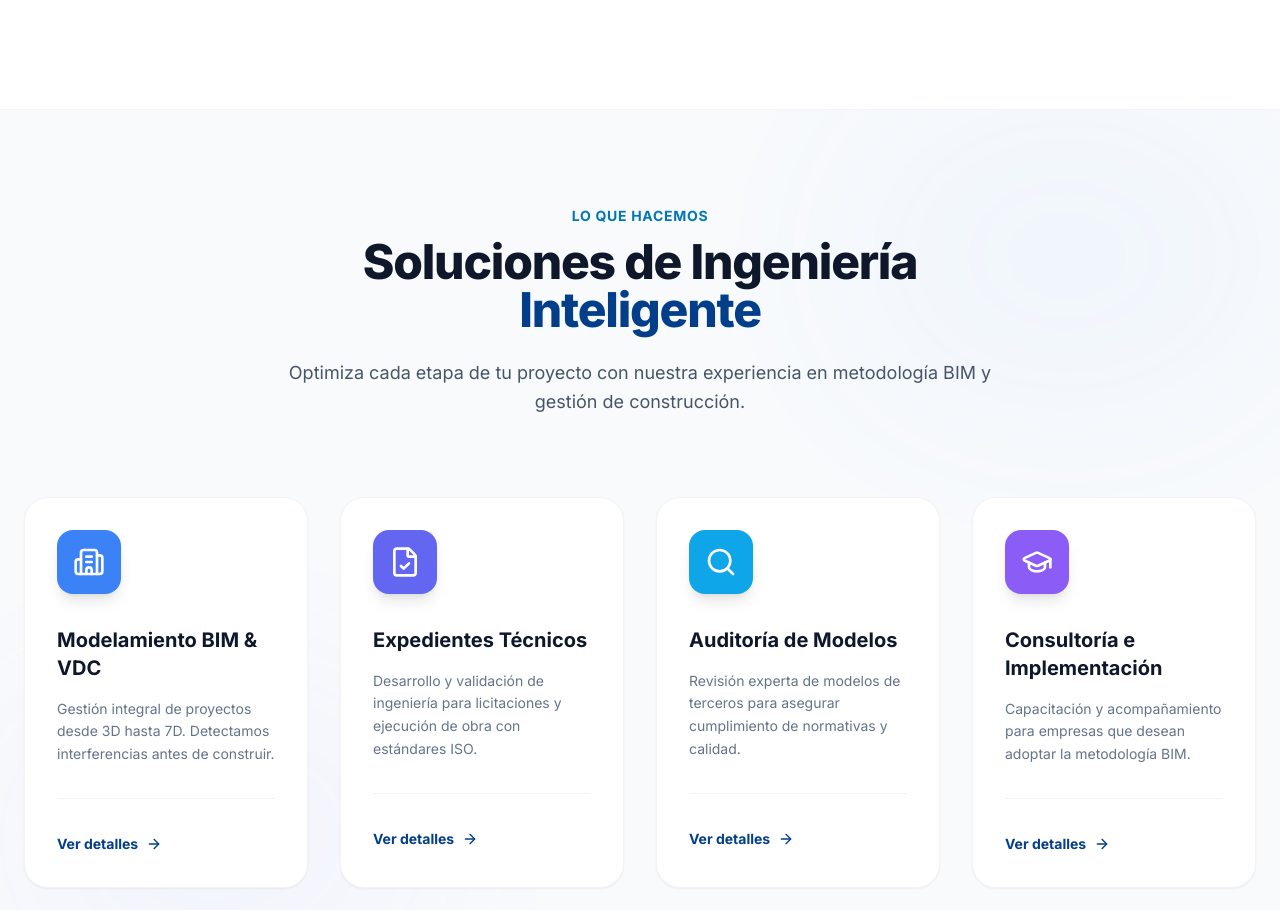
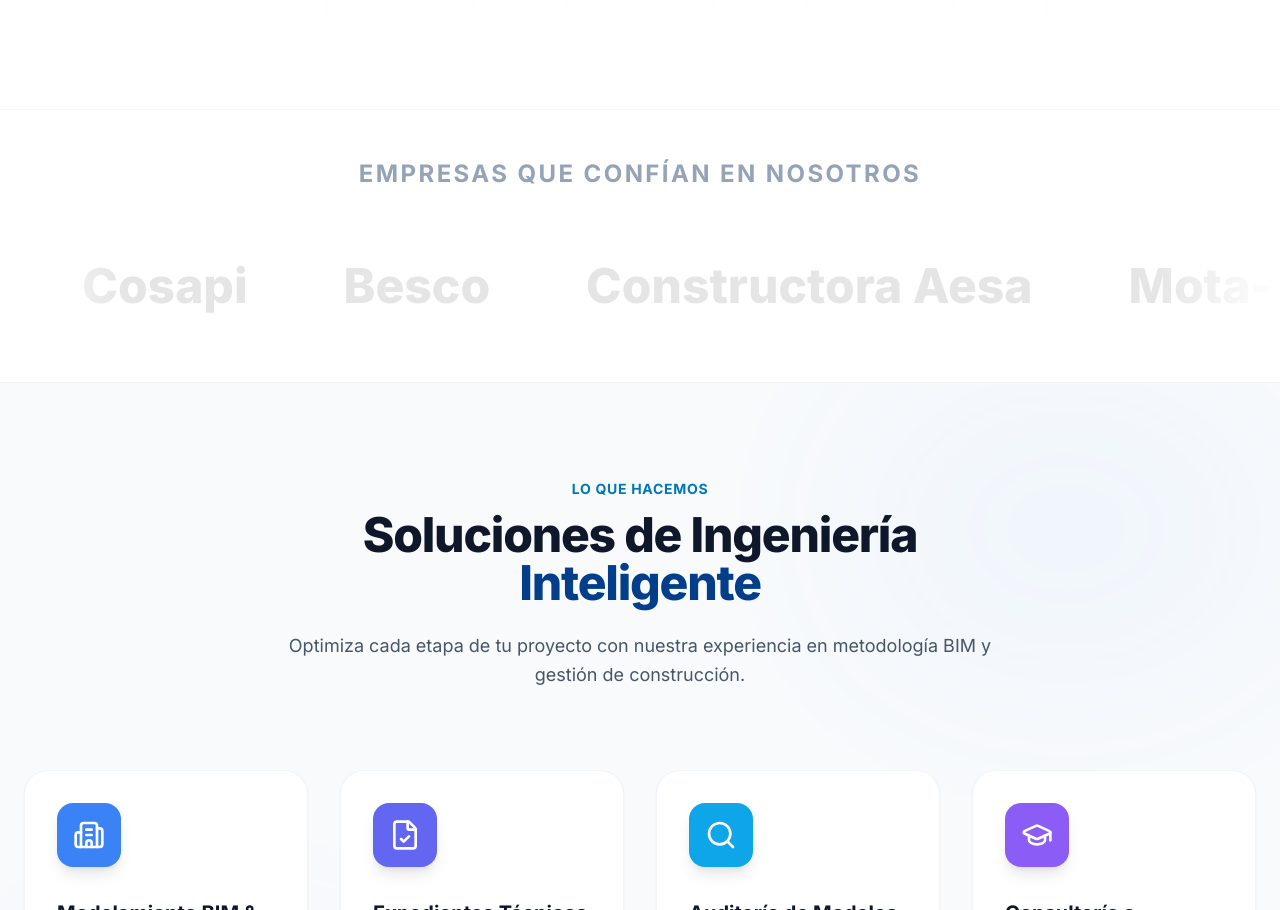
Before and after one commit to Cshion/argo-landing, a Next.js app: page / in a window 1280 px wide. Shown: the part 1317-2227 px from the top of the page. Built offline with nearby package versions, Linux system fonts and the light colour scheme.

Commit message:
feat: Add a clients carousel to the homepage with scroll animation and optimize Next.js image components.

```diff
--- a/src/app/page.tsx
+++ b/src/app/page.tsx
@@ -3,12 +3,14 @@
 import Services from "@/components/Services";
 import LeadGen from "@/components/LeadGen";
 import ContactSection from "@/components/ContactSection";
+import ClientsCarousel from "@/components/ClientsCarousel";
 
 export default function Home() {
   return (
     <main>
       <Hero />
       <TrustSection />
+      <ClientsCarousel />
       <Services />
       <LeadGen />
       <ContactSection />
--- a/src/app/proyectos/page.tsx
+++ b/src/app/proyectos/page.tsx
@@ -47,6 +47,8 @@
                         fill
                         className="object-cover opacity-30"
                         priority
+                        sizes="100vw"
+                        quality={85}
                     />
                     <div className="absolute inset-0 bg-gradient-to-t from-slate-900 via-slate-900/60 to-transparent" />
                 </div>
--- /dev/null
+++ b/src/components/ClientsCarousel.tsx
@@ -0,0 +1,50 @@
+'use client';
+
+import Image from 'next/image';
+
+const CLIENTS = [
+    { name: 'Graña y Montero', id: 1 },
+    { name: 'Cosapi', id: 2 },
+    { name: 'Besco', id: 3 },
+    { name: 'Constructora Aesa', id: 4 },
+    { name: 'Mota-Engil', id: 5 },
+    { name: 'Sacyr', id: 6 },
+    { name: 'JJC', id: 7 },
+    { name: 'San Jose', id: 8 },
+];
+
+const ClientsCarousel = () => {
+    return (
+        <section className="bg-white py-12 border-b border-gray-100 overflow-hidden">
+            <div className="container mx-auto px-6 mb-12 text-center">
+                <p className="text-xl md:text-2xl font-bold text-slate-400 uppercase tracking-widest">
+                    Empresas que confían en nosotros
+                </p>
+            </div>
+
+            <div className="relative w-full flex overflow-hidden mask-linear-fade">
+                {/* Gradient Masks */}
+                <div className="absolute left-0 top-0 bottom-0 w-32 bg-gradient-to-r from-white to-transparent z-10 pointer-events-none" />
+                <div className="absolute right-0 top-0 bottom-0 w-32 bg-gradient-to-l from-white to-transparent z-10 pointer-events-none" />
+
+                <div className="flex animate-scroll whitespace-nowrap gap-24 py-6 items-center">
+                    {/* First Loop */}
+                    {CLIENTS.map((client) => (
+                        <div key={client.id} className="flex items-center gap-4 text-slate-300 font-black text-4xl md:text-5xl grayscale opacity-60 hover:opacity-100 hover:grayscale-0 transition-all duration-300 cursor-default hover:text-slate-800">
+                            {/* Placeholder for Logos - using Text for now */}
+                            <span>{client.name}</span>
+                        </div>
+                    ))}
+                    {/* Second Loop (Duplicate for seamless scroll) */}
+                    {CLIENTS.map((client) => (
+                        <div key={`dup-${client.id}`} className="flex items-center gap-4 text-slate-300 font-black text-4xl md:text-5xl grayscale opacity-60 hover:opacity-100 hover:grayscale-0 transition-all duration-300 cursor-default hover:text-slate-800">
+                            <span>{client.name}</span>
+                        </div>
+                    ))}
+                </div>
+            </div>
+        </section>
+    );
+};
+
+export default ClientsCarousel;
--- a/src/components/Hero.tsx
+++ b/src/components/Hero.tsx
@@ -12,6 +12,8 @@
                     fill
                     className="object-cover"
                     priority
+                    sizes="100vw"
+                    quality={85}
                 />
             </div>
 
--- a/tailwind.config.ts
+++ b/tailwind.config.ts
@@ -21,6 +21,15 @@
             fontFamily: {
                 sans: ['Inter', 'sans-serif'],
             },
+            keyframes: {
+                scroll: {
+                    '0%': { transform: 'translateX(0)' },
+                    '100%': { transform: 'translateX(-50%)' },
+                },
+            },
+            animation: {
+                scroll: 'scroll 40s linear infinite',
+            },
         },
     },
     plugins: [],
```
